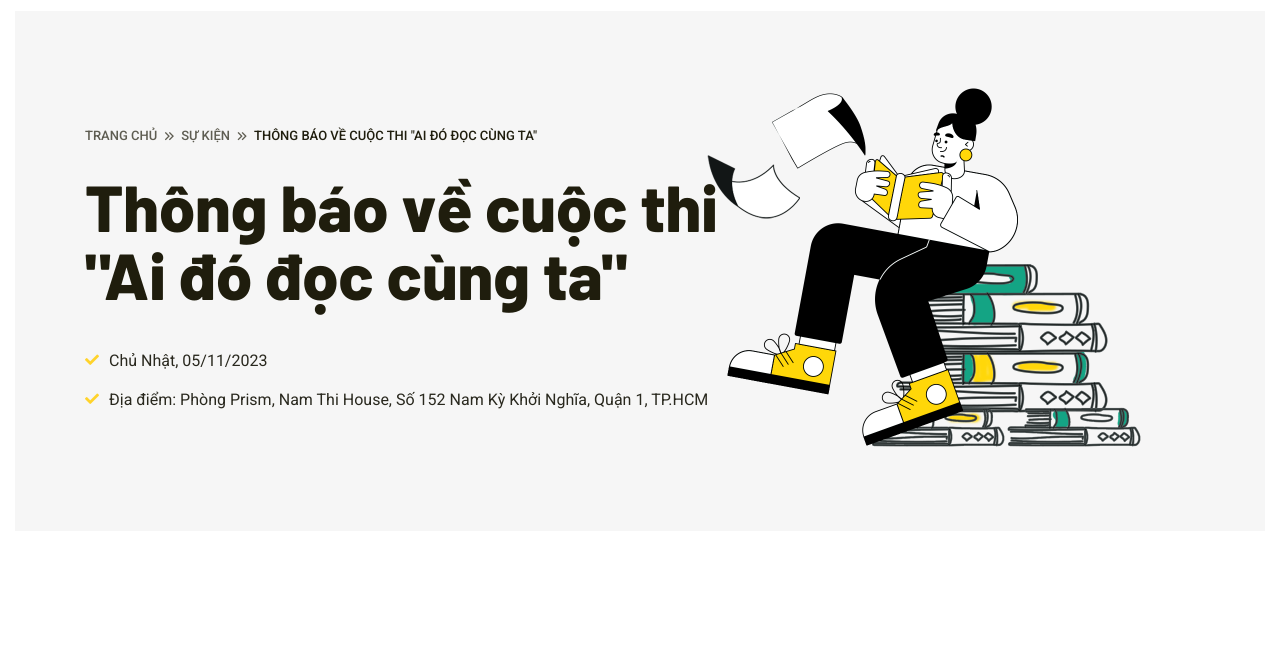
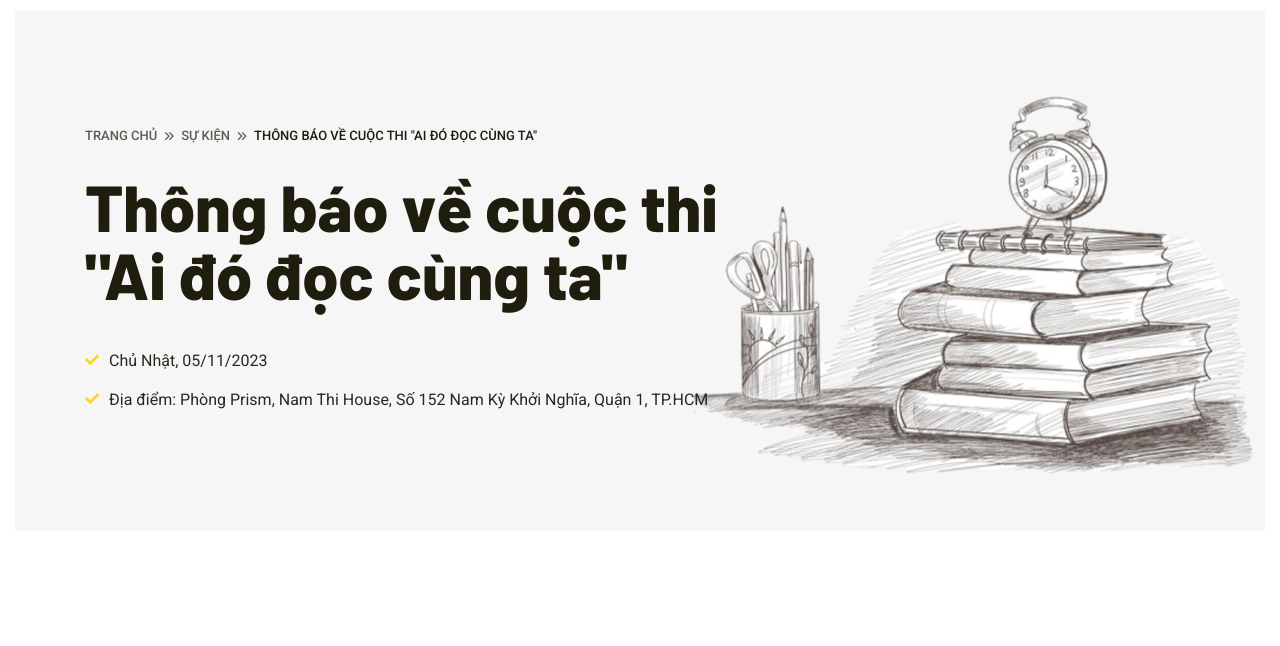
Before and after one commit to xxelxt/CULTURE-DEPOT, a plain HTML site: page event_detail.html in a window 1280 px wide. Shown: the part 119-765 px from the top of the page. Drawn offline with Linux system fonts and the light colour scheme.

Commit message:
sửa ảnh

```diff
--- a/event_detail.html
+++ b/event_detail.html
@@ -297,7 +297,7 @@
         ================================================== -->
         <section class="page_banner">
           <div class="container">
-            <div class="content_wrapper" style="background-image: url('assets/images/banner/d.png');">
+            <div class="content_wrapper" style="background-image: url('assets/images/banner/ccc.png');">
               <div class="row align-items-center">
                 <div class="col col-lg-7">
                   <ul class="breadcrumb_nav unordered_list">
```
Also changed, not shown: event.html (+1 -1 lines), assets/images/banner/aaa.png (added), assets/images/banner/bbbbbb.png (added), assets/images/banner/book.png (added), assets/images/banner/ccc.png (added).
